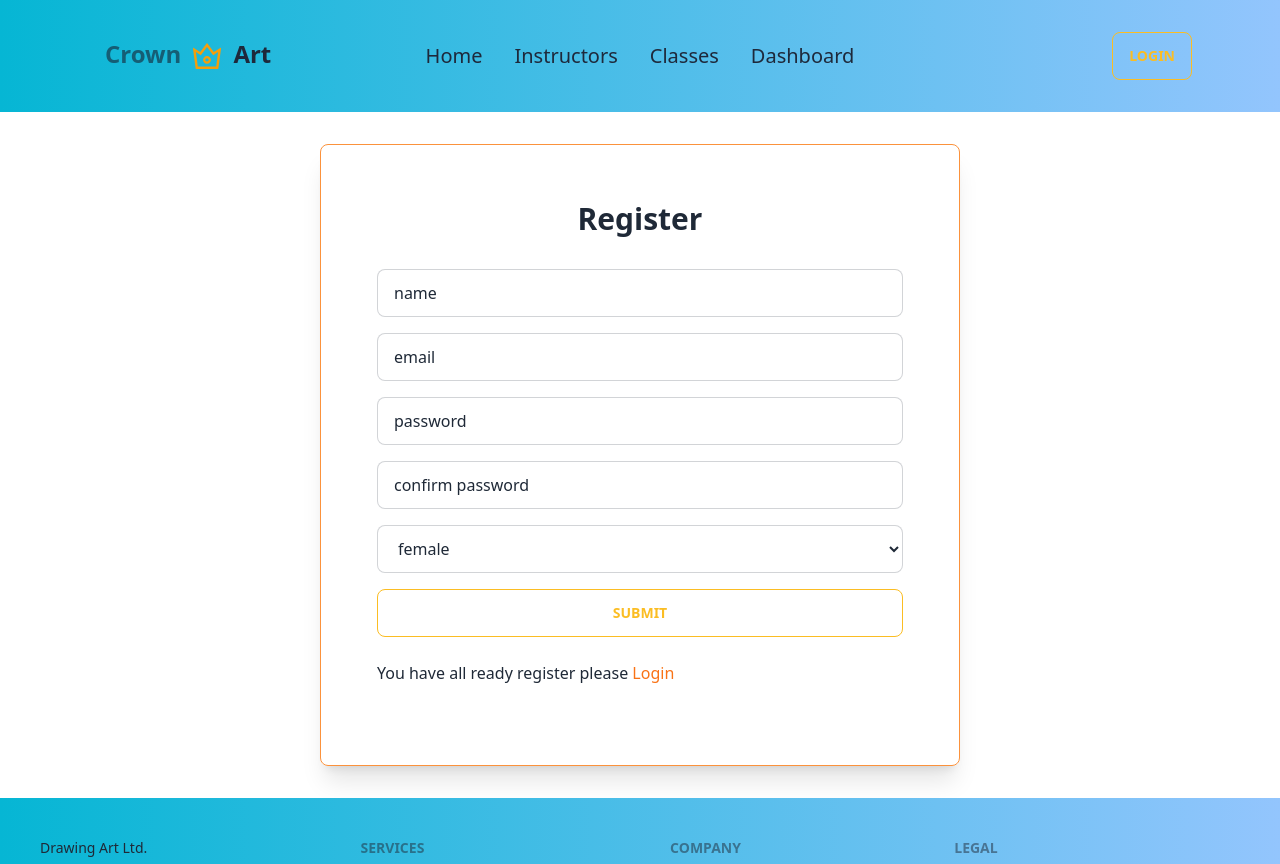
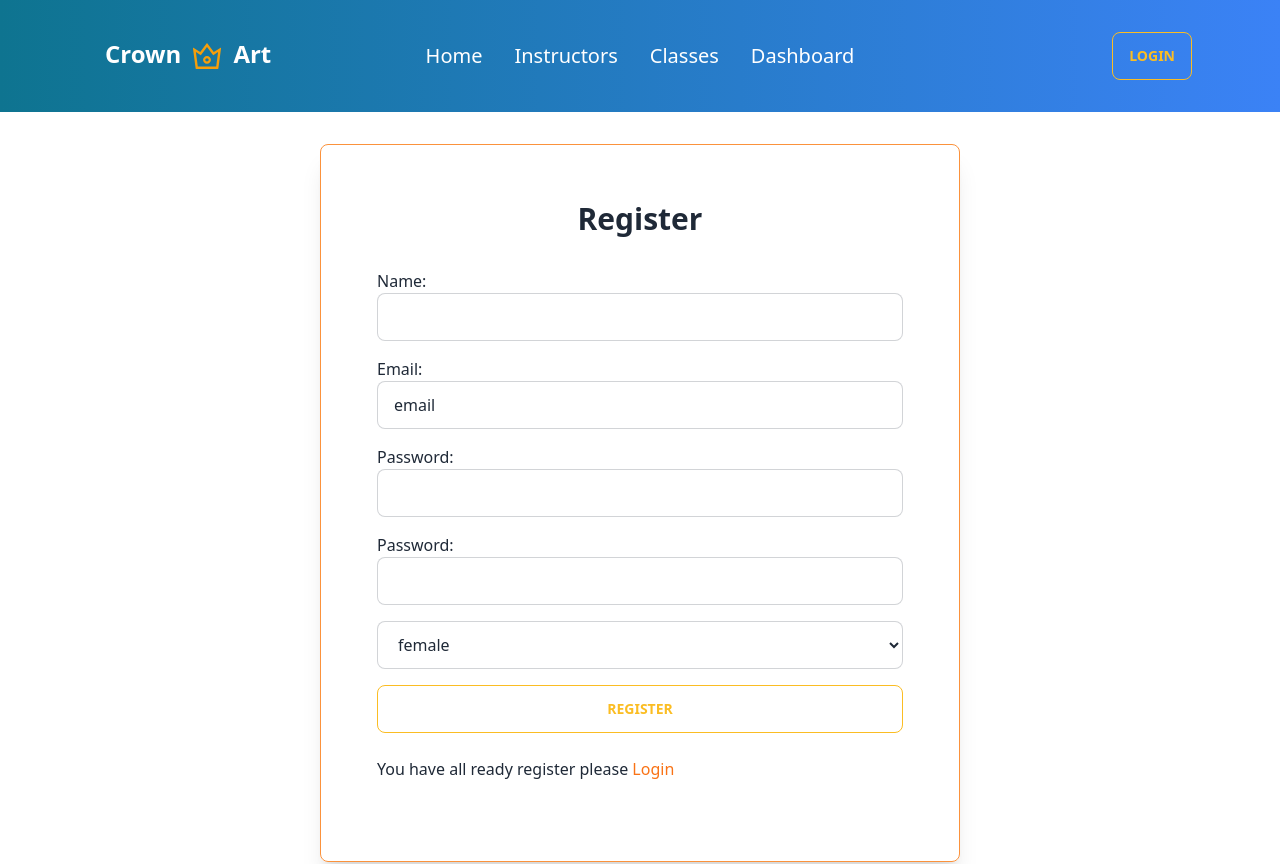
Before and after one commit to ArjumanJesmin/drawing-school-client, a React (Vite) app: page /register in a window 1280 px wide. Shown: the top 864 px of the page. Built offline with nearby package versions, Linux system fonts and the light colour scheme; no server answers.

Commit message:
updated login register

```diff
--- a/src/Pages/Home/Register/Register.jsx
+++ b/src/Pages/Home/Register/Register.jsx
@@ -1,30 +1,71 @@
+import { useContext } from "react";
+import { Helmet } from "react-helmet-async";
 import { useForm } from "react-hook-form";
 import { Link } from "react-router-dom";
+import { AuthContext } from "../../../providers/AuthProvider";
 
 const Register = () => {
+    const { register, handleSubmit, formState: { errors } } = useForm();
+    const {createUser} = useContext(AuthContext)
 
-    const { register, handleSubmit } = useForm();
-    const onSubmit = data => console.log(data);
+    const onSubmit = data =>{
+        createUser(data.email,data.password)
+        .then(result=>{
+            const loggedUser = result.user;
+            console.log(loggedUser);
+        })
+    };
 
     return (
+        <>
+            <Helmet>
+            <title> Akibuki Art  || Sign Up</title>
+            </Helmet>
+
             <div className="w-1/2 gap-4 mx-auto border p-14 m-8 rounded-lg shadow-xl border-orange-400">
                 <h2 className="text-3xl font-semibold text-center pb-8 ">Register</h2>
-        <form  onSubmit={handleSubmit(onSubmit)}>
-            <input className="input input-bordered w-full mb-4 " defaultValue="name" {...register("name", { required: true })} />
-            <input className="input input-bordered w-full mb-4 " defaultValue="email" {...register("email", { required: true })} />
-            <input className="input input-bordered w-full mb-4 " defaultValue="password" {...register("password", { required: true, minLength: 6, pattern: /^[A-Za-z]+$/i })} />
-            <input className="input input-bordered w-full  mb-4" defaultValue="confirm password" {...register("confirm password", { required: true })} />
+
+
+                <form onSubmit={handleSubmit(onSubmit)}>
+                    <div>
+                        <label htmlFor="name">Name:</label>
+                        <input className="input input-bordered w-full mb-4 " {...register("name", { required: true })} />
+                        {errors.name && <span>This field is required</span>}
+                    </div>
+
+                    <div>
+                        <label htmlFor="email">Email:</label>
+                        <input type="email" className="input input-bordered w-full mb-4 " defaultValue="email" {...register("email", { required: true })} />
+
+                    </div>
+                    <div>
+                        <label htmlFor="password">Password:</label>
+                        <input type="text" className="input input-bordered w-full mb-4 " {...register("password", { required: true, minLength: 6, pattern: /[A-Za-z]+$/i })} />
+                        {errors.password?.type === 'required' && <p className="text-red-600">Password is required</p>}
+                        {errors.password?.type === 'minLength' && <p className="text-red-600">Password must be 6 characters</p>}
+                        {errors.password?.type === 'pattern' && <p className="text-red-600">Password must have one Uppercase one lower case, one number and one special character.</p>}
+                    </div>
+                    <div>
+                        <label htmlFor="text">Password:</label>
+                        <input type="password" className="input input-bordered w-full  mb-4"  {...register("confirm password", { required: true })} />
+                        {errors.password?.type === 'required' && <p className="text-red-600">Password is required</p>}
+                        {errors.password?.type === 'minLength' && <p className="text-red-600">Password must be 6 characters</p>}
+                        {errors.password?.type === 'pattern' && <p className="text-red-600">Password must have one Uppercase one lower case, one number and one special character.</p>}
+                    </div>
 
                     <select className="input input-bordered w-full  mb-4" {...register("gender")}>
                         <option value="female">female</option>
                         <option value="male">male</option>
                         <option value="other">other</option>
                     </select>
-            <br/>
-            <input className="btn btn-outline w-full btn-warning" type="submit" />
+                    <br />
+                    <input className="btn btn-outline w-full btn-warning" type="submit" value="Register" />
                 </form>
                 <p className="py-6">You have all ready register please <Link className="text-orange-500" to='/login'>Login</Link></p>
+
             </div>
+        </>
+
     );
 };
 
--- a/src/Pages/Login/Login.jsx
+++ b/src/Pages/Login/Login.jsx
@@ -1,20 +1,34 @@
+import { useContext } from "react";
 import { useForm } from "react-hook-form";
 import { Link } from "react-router-dom";
+import { AuthContext } from "../../providers/AuthProvider";
+import { Helmet } from "react-helmet-async";
+
+
+
 const Login = () => {
+
+    const { signIn } = useContext(AuthContext)
+
     const { register, handleSubmit } = useForm();
     const onSubmit = data => console.log(data);
     return (
+        <>
+            <Helmet>
+                <title> Akibuki Art  | Login</title>
+            </Helmet>
             <div className="w-1/3 gap-4 mx-auto border p-14 m-8 rounded-lg shadow-xl border-orange-400">
                 <h2 className="text-3xl font-semibold text-center pb-8 ">Login</h2>
-            <form  onSubmit={handleSubmit(onSubmit)}>
+                <form onSubmit={handleSubmit(onSubmit)}>
                     <input className="input input-bordered w-full mb-4 " defaultValue="email" {...register("email", { required: true })} />
                     <input className="input input-bordered w-full mb-4 " defaultValue="password" {...register("password", { required: true })} />
                     <input className="input input-bordered w-full  mb-4" defaultValue="confirm password" {...register("confirm password", { required: true })} />
-                <br/>
-               <input className="btn btn-outline w-full btn-warning" type="submit"  />
+                    <br />
+                    <input className="btn btn-outline w-full btn-warning" type="submit" value="Login" />
                 </form>
-            <p className="py-6"> You have no account please <Link className="text-orange-500"  to='/register'>Register</Link></p>
+                <p className="py-6"> You have no account please <Link className="text-orange-500" to='/register'>Register</Link></p>
             </div>
+        </>
     );
 };
 
--- a/src/Pages/Shared/Footer/Footer.jsx
+++ b/src/Pages/Shared/Footer/Footer.jsx
@@ -3,7 +3,7 @@ import { Link } from "react-router-dom";
 
 const Footer = () => {
     return (
-       <footer className="footer p-10 bg-gradient-to-r from-cyan-500 to-blue-300 ">
+       <footer className="footer p-10 bg-gradient-to-r from-cyan-700 to-blue-500 text-white ">
   <div>
     <p>Drawing Art Ltd.</p>
   </div>
--- a/src/Pages/Shared/Navbar/Navbar.jsx
+++ b/src/Pages/Shared/Navbar/Navbar.jsx
@@ -5,25 +5,25 @@ import {  AiOutlineCrown } from 'react-icons/ai';
 
 const Navbar = () => {
     return (
-      <div className="bg-gradient-to-r from-cyan-500 to-blue-300">
+      <div className="bg-gradient-to-r from-cyan-700 to-blue-500">
           <Container>
             <div className="navbar">
                 <div className="navbar-start">
                     <Link className="btn btn-ghost normal-case text-2xl my-6">
                         <p className="flex">
-                        <span className="text-cyan-800 pr-2">Crown </span>
+                        <span className="text-white pr-2">Crown </span>
                        <div className="text-center text-4xl text-amber-500"> <AiOutlineCrown/></div>
-                       <span className="text-slate-800 ps-2">Art</span>
+                       <span className="text-white ps-2">Art</span>
                         </p>
 
                     </Link>
                 </div>
                 <div className="navbar-center hidden lg:flex">
                     <ul className="menu menu-horizontal px-1">
-                        <li><Link className=" text-xl text-slate-800" to='/'>Home</Link></li>
-                        <li><Link className=" text-xl text-slate-800" to='/instructors'>Instructors</Link></li>
-                        <li><Link className=" text-xl text-slate-800" to='/class'>Classes</Link></li>
-                        <li><Link className="text-xl text-slate-800" to='/dashboard'>Dashboard</Link></li>
+                        <li><Link className=" text-xl text-white" to='/'>Home</Link></li>
+                        <li><Link className=" text-xl text-white" to='/instructors'>Instructors</Link></li>
+                        <li><Link className=" text-xl text-white" to='/class'>Classes</Link></li>
+                        <li><Link className="text-xl text-white" to='/dashboard'>Dashboard</Link></li>
                     </ul>
                 </div>
                 <div className="navbar-end">
--- a/src/Pages/Shared/TopEnroll/TopEnroll.jsx
+++ b/src/Pages/Shared/TopEnroll/TopEnroll.jsx
@@ -3,8 +3,8 @@
 const TopEnroll = ({item}) => {
     const {name,image, price,rating} = item
     return (
-        <div style={{borderRadius:'0 50px 0 50px'}} className="flex space-x-4 border p-4 border-yellow-400 shadow-md m-2">
-            <img style={{borderRadius:'0 50px 0 50px'}} className="w-64 rounded-xl" src={image} alt="" />
+        <div style={{borderRadius:'0 50px 0 50px'}} className="flex space-x-4 border md:p-4 border-yellow-400 shadow-md m-2">
+            <img style={{borderRadius:'0 50px 0 50px'}} className="md:w-64  rounded-xl" src={image} alt="" />
             <div>
                 <h3 className="uppercase">{name}</h3>
                 <p>{rating}</p>
--- a/src/main.jsx
+++ b/src/main.jsx
@@ -3,14 +3,17 @@ import ReactDOM from 'react-dom/client'
 import './index.css'
 import router from './Routes/Routes.jsx'
 import { RouterProvider } from 'react-router-dom'
-import {  HelmetProvider } from 'react-helmet-async';
+import { HelmetProvider } from 'react-helmet-async';
+import AuthProvider from './providers/AuthProvider'
 
 ReactDOM.createRoot(document.getElementById('root')).render(
   <React.StrictMode>
-    <HelmetProvider>
-      <div className='max-w-screen-xl mx-auto'>
-        <RouterProvider router={router} />
-      </div>
-    </HelmetProvider>
+    <AuthProvider>
+      <HelmetProvider>
+        <div className='max-w-screen-xl mx-auto'>
+          <RouterProvider router={router} />
+        </div>
+      </HelmetProvider>
+    </AuthProvider>
   </React.StrictMode>,
 )
--- a/src/providers/AuthProvider.jsx
+++ b/src/providers/AuthProvider.jsx
@@ -1,6 +1,6 @@
 /* eslint-disable react/prop-types */
-import { createContext,  useState } from "react";
-import { GoogleAuthProvider, createUserWithEmailAndPassword, getAuth, signInWithEmailAndPassword, signInWithPopup, signOut } from "firebase/auth";
+import { createContext, useEffect, useState } from "react";
+import { GoogleAuthProvider, createUserWithEmailAndPassword, getAuth, onAuthStateChanged, signInWithEmailAndPassword, signInWithPopup, signOut } from "firebase/auth";
 import app from "../firebase/firebase.config";
 export const AuthContext = createContext(null)
 
@@ -12,6 +12,16 @@ const AuthProvider = ({ children }) => {
     // eslint-disable-next-line no-unused-vars
     const [user, setUser] = useState(null)
     const [loading, setLoading] = useState(true)
+
+    useEffect(() => {
+        const unsubscribe = onAuthStateChanged(auth, currentUser => {
+            setUser('current user', currentUser)
+            setLoading(false)
+        })
+        return () => {
+            return unsubscribe()
+        }
+    })
 
     const createUser = (email, password) => {
         setLoading(true)
```
Also changed, not shown: src/Pages/Home/InstructorsPage/InstructorsPage.jsx (+14 -8 lines). Lines whose indentation alone changed are shown as unchanged.
